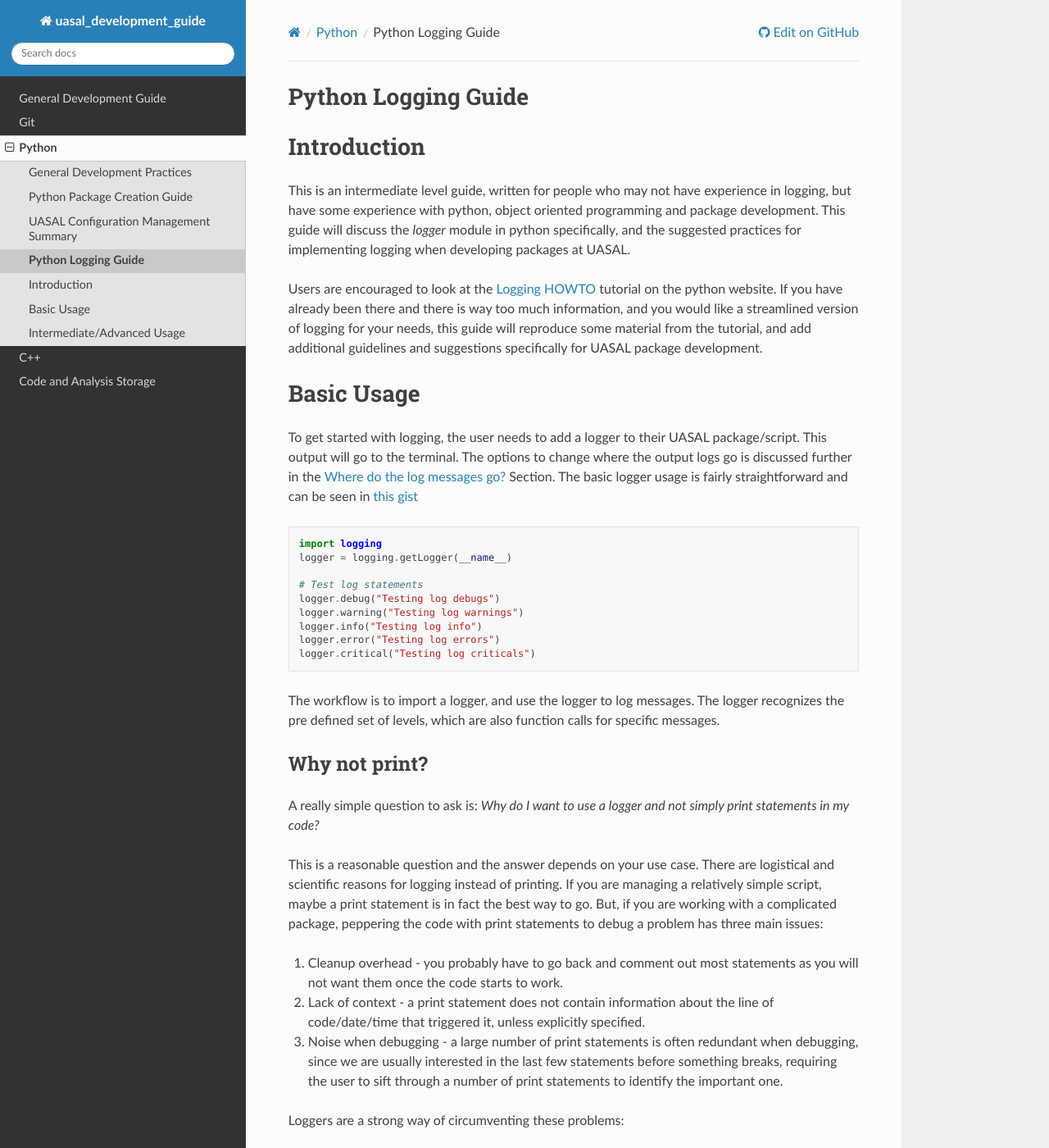
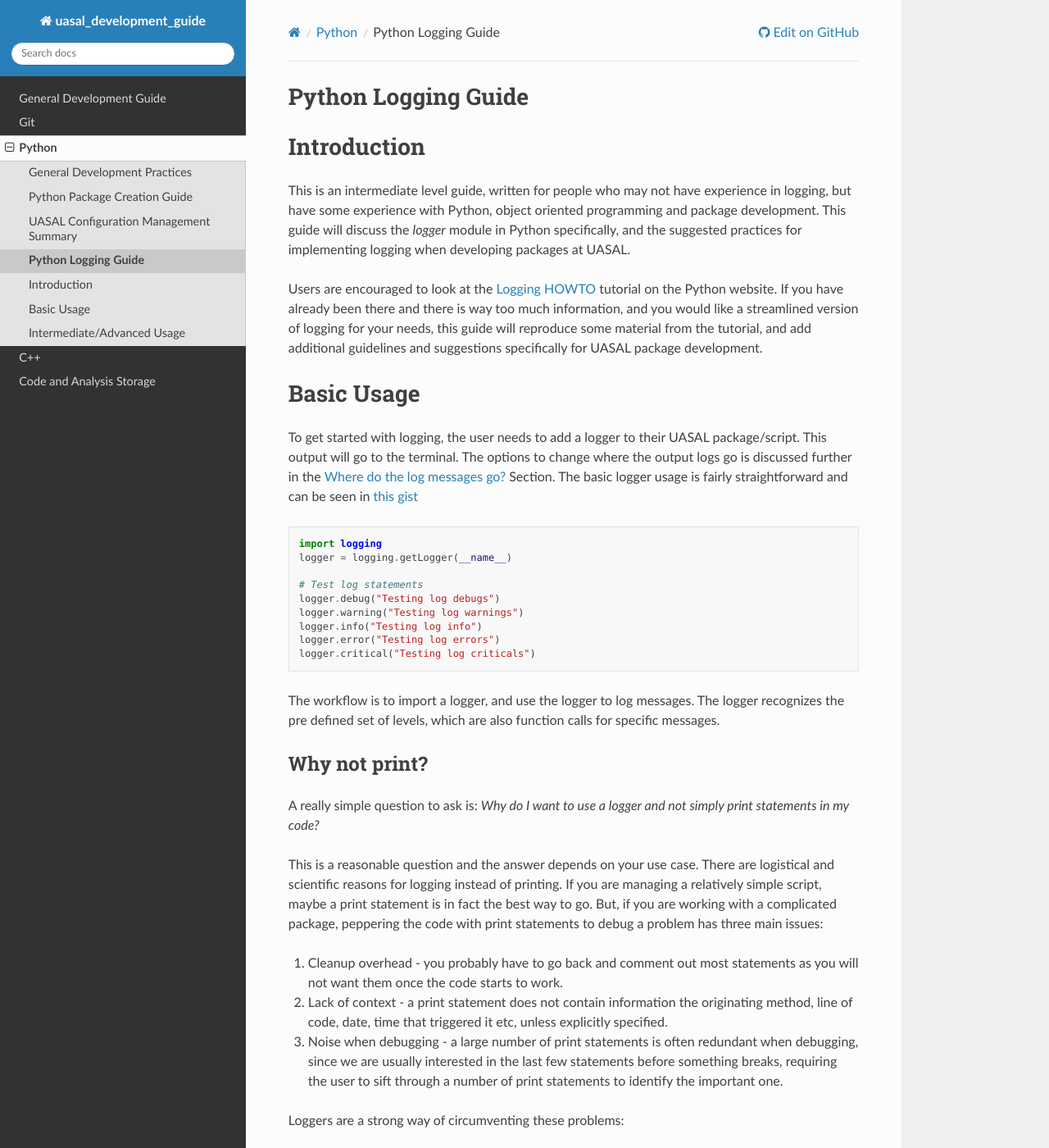
Before and after one commit to uasal/uasal_development_guide, a Sphinx documentation site: the page built from source/python/python_logging_guide.rst, in a window 1280 px wide and 1400 px high. Shown: the whole window at 82% size. Built offline with Sphinx 7.4.7 and the Read the Docs theme 3.1.0, drawn with Linux system fonts in a browser that asks for light colours; some of the changed text lies outside the part shown.

Commit message:
Minor changes based on feedback

```diff
--- a/source/python/python_logging_guide.rst
+++ b/source/python/python_logging_guide.rst
@@ -4,9 +4,9 @@ Python Logging Guide
 Introduction
 ============
 
-This is an intermediate level guide, written for people who may not have experience in logging, but have some experience with python, object oriented programming and package development. This guide will discuss the `logger` module in python specifically, and the suggested practices for implementing logging when developing packages at UASAL.
+This is an intermediate level guide, written for people who may not have experience in logging, but have some experience with Python, object oriented programming and package development. This guide will discuss the `logger` module in Python specifically, and the suggested practices for implementing logging when developing packages at UASAL.
 
-Users are encouraged to look at the `Logging HOWTO <https://docs.python.org/3/howto/logging.html>`__ tutorial on the python website. If you have already been there and there is way too much information, and you would like a streamlined version of logging for your needs, this guide will reproduce some material from the tutorial, and add additional guidelines and suggestions specifically for UASAL package development.
+Users are encouraged to look at the `Logging HOWTO <https://docs.python.org/3/howto/logging.html>`__ tutorial on the Python website. If you have already been there and there is way too much information, and you would like a streamlined version of logging for your needs, this guide will reproduce some material from the tutorial, and add additional guidelines and suggestions specifically for UASAL package development.
 
 Basic Usage
 ===========
@@ -34,7 +34,7 @@ A really simple question to ask is: *Why do I want to use a logger and not simpl
 This is a reasonable question and the answer depends on your use case. There are logistical and scientific reasons for logging instead of printing. If you are managing a relatively simple script, maybe a print statement is in fact the best way to go. But, if you are working with a complicated package, peppering the code with print statements to debug a problem has three main issues:
 
 1. Cleanup overhead - you probably have to go back and comment out most statements as you will not want them once the code starts to work.
-2. Lack of context - a print statement does not contain information about the line of code/date/time that triggered it, unless explicitly specified.
+2. Lack of context - a print statement does not contain information the originating method, line of code, date, time that triggered it etc, unless explicitly specified.
 3. Noise when debugging - a large number of print statements is often redundant when debugging, since we are usually interested in the last few statements before something breaks, requiring the user to sift through a number of print statements to identify the important one.
 
 Loggers are a strong way of circumventing these problems:
@@ -149,7 +120,7 @@ The keywords accepted by the log formatter (`levelname`, `message`, etc..) are c
 Where do the log messages go?
 #############################
 
-This depends on the handler and the general setup. If you boot up a standard python console, this is the result of the log commands
+This depends on the handler and the general setup. If you boot up a standard Python console, this is the result of the log commands
 ::
 
 	>>> import logging
```
Also changed, not shown: other parts of source/python/python_logging_guide.rst (+36 -30 lines).
